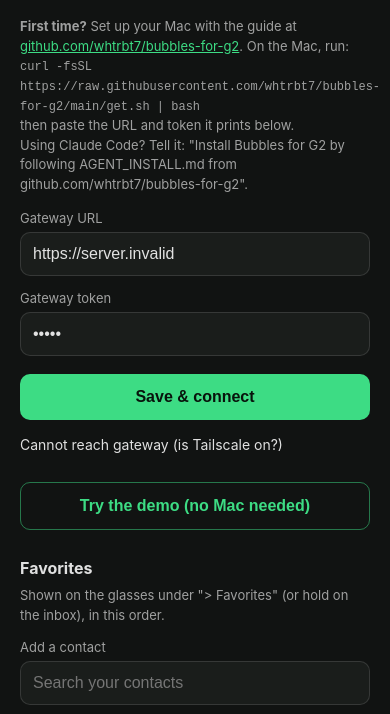
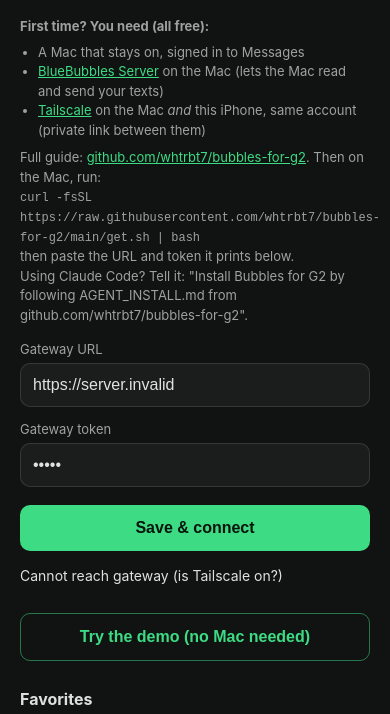
Before and after one commit to whtrbt7/bubbles-for-g2, a website built with Vite: page app/index.html in a window 390 px wide. Shown: the part 68-782 px from the top of the page. Built offline with nearby package versions, Linux system fonts and the light colour scheme; no server answers; what @evenrealities/even_hub_sdk, @evenrealities/pretext would draw is missing.

Commit message:
docs: list BlueBubbles Server and Tailscale (Mac and iPhone) as requirements on the phone page and store text (app 0.0.4)
Claude-Session: https://claude.ai/code/session_01TjzxUYBahxGsxMzbufMTCs

```diff
--- a/app/app.json
+++ b/app/app.json
@@ -2,7 +2,7 @@
   "package_id": "com.alexanderchiu.bubblesg2",
   "edition": "202601",
   "name": "Bubbles for G2",
-  "version": "0.0.3",
+  "version": "0.0.4",
   "min_app_version": "2.2.10",
   "min_sdk_version": "0.0.16",
   "entrypoint": "index.html",
--- a/app/index.html
+++ b/app/index.html
@@ -40,9 +40,14 @@
     <h1>Bubbles for G2</h1>
     <p class="sub">iMessage on your glasses, through your own Mac.</p>
     <div class="help" style="margin-bottom: 16px">
-      <strong>First time?</strong> Set up your Mac with the guide at
-      <a href="https://github.com/whtrbt7/bubbles-for-g2" style="color:#3ddc84">github.com/whtrbt7/bubbles-for-g2</a>.
-      On the Mac, run:<br />
+      <strong>First time? You need (all free):</strong>
+      <ul style="margin:6px 0 8px; padding-left:18px">
+        <li>A Mac that stays on, signed in to Messages</li>
+        <li><a href="https://bluebubbles.app/downloads/" style="color:#3ddc84">BlueBubbles Server</a> on the Mac (lets the Mac read and send your texts)</li>
+        <li><a href="https://tailscale.com/download" style="color:#3ddc84">Tailscale</a> on the Mac <em>and</em> this iPhone, same account (private link between them)</li>
+      </ul>
+      Full guide: <a href="https://github.com/whtrbt7/bubbles-for-g2" style="color:#3ddc84">github.com/whtrbt7/bubbles-for-g2</a>.
+      Then on the Mac, run:<br />
       <code style="font-size:12px">curl -fsSL https://raw.githubusercontent.com/whtrbt7/bubbles-for-g2/main/get.sh | bash</code><br />
       then paste the URL and token it prints below.<br />
       Using Claude Code? Tell it: "Install Bubbles for G2 by following AGENT_INSTALL.md from github.com/whtrbt7/bubbles-for-g2".
```
Also changed, not shown: app/store-description.txt (+6 -1 lines).
